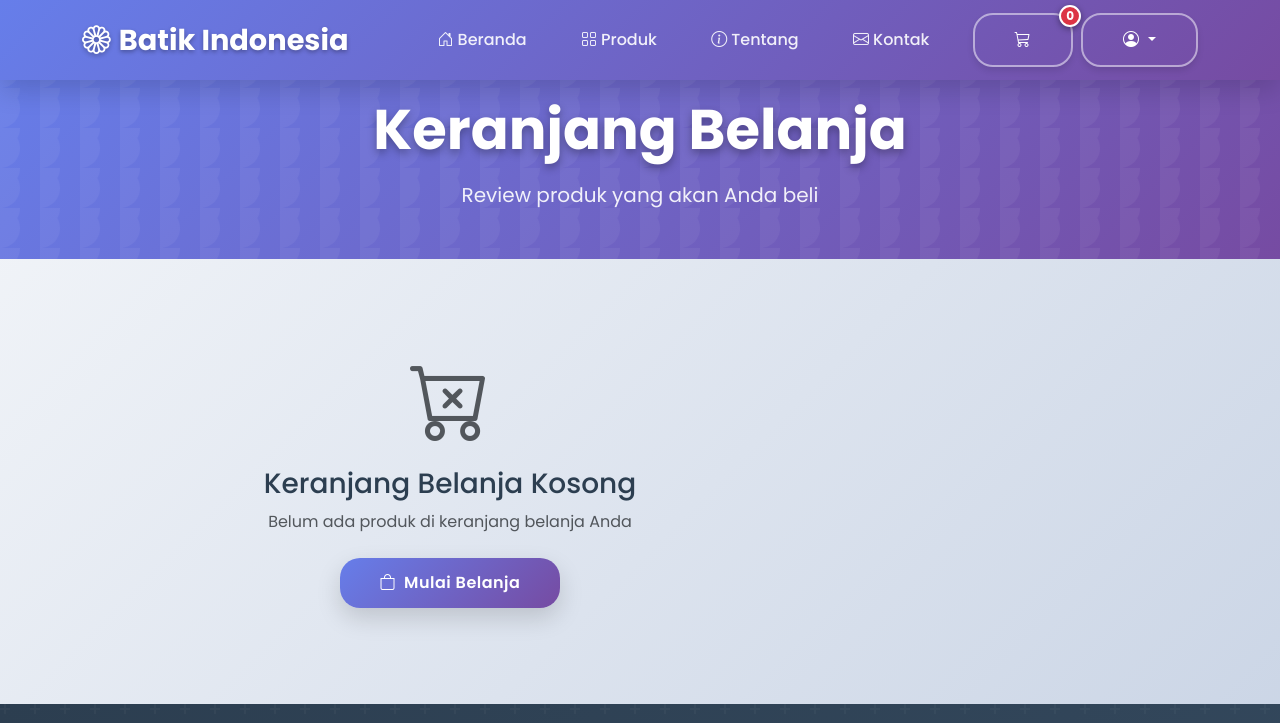
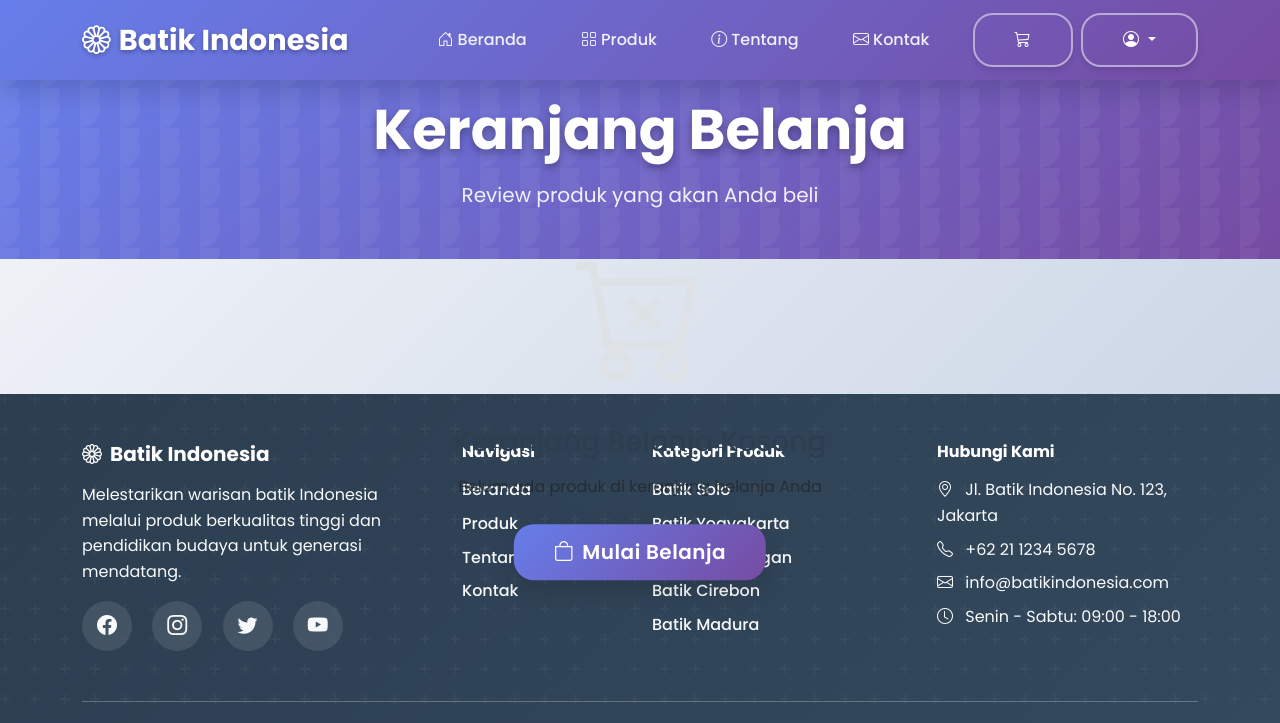
Before and after one commit to MISBAHULLL/Ecommerce-batik, a plain HTML site: page cart.html in a window 1280 px wide. Shown: the top 723 px of the page. Drawn offline with nearby package versions, Linux system fonts and the light colour scheme.

Commit message:
Memperbaiki layout

```diff
--- a/cart.html
+++ b/cart.html
@@ -22,22 +22,24 @@
     <main>
         <!-- Cart Content -->
         <section class="py-5">
-            <div class="container">
-                <div class="row">
+            <div class="container position-relative">
+                <!-- Empty Cart Message (Full Width) -->
+                <div id="emptyCart" class="position-fixed top-50 start-50 translate-middle" style="display: none; z-index: 1000;">
+                    <div class="text-center">
+                        <i class="bi bi-cart-x" style="font-size: 8rem; color: #dee2e6; margin-bottom: 2rem;"></i>
+                        <h3 class="mb-3">Keranjang Belanja Kosong</h3>
+                        <p class="text-muted mb-4">Belum ada produk di keranjang belanja Anda</p>
+                        <a href="products.html" class="btn btn-primary btn-lg">
+                            <i class="bi bi-bag me-2"></i>Mulai Belanja
+                        </a>
+                    </div>
+                </div>
+
+                <div class="row" id="cartRow">
                     <!-- Cart Items -->
                     <div class="col-lg-8">
                         <div id="cartItems">
                             <!-- Item keranjang akan dimuat dari JavaScript -->
-                        </div>
-
-                        <!-- Empty Cart Message -->
-                        <div id="emptyCart" class="text-center py-5" style="display: none;">
-                            <i class="bi bi-cart-x display-1 text-muted"></i>
-                            <h3 class="mt-3">Keranjang Belanja Kosong</h3>
-                            <p class="text-muted mb-4">Belum ada produk di keranjang belanja Anda</p>
-                            <a href="products.html" class="btn btn-primary">
-                                <i class="bi bi-bag me-2"></i>Mulai Belanja
-                            </a>
                         </div>
                     </div>
 
@@ -106,15 +108,19 @@
             const emptyCart = document.getElementById('emptyCart');
             const cartSummary = document.getElementById('cartSummary');
 
+            const cartRow = document.getElementById('cartRow');
+
             if (cartItems.length === 0) {
                 cartContainer.innerHTML = '';
-                emptyCart.style.display = 'block';
+                emptyCart.style.display = 'flex';
                 cartSummary.style.display = 'none';
+                cartRow.style.display = 'none';
                 return;
             }
 
             emptyCart.style.display = 'none';
             cartSummary.style.display = 'block';
+            cartRow.style.display = 'flex';
 
             const itemsHTML = cartItems.map(item => `
                 <div class="card mb-3">
--- a/js/cart-simple.js
+++ b/js/cart-simple.js
@@ -19,7 +19,8 @@ class SimpleCart {
     saveCart(cart) {
         try {
             localStorage.setItem(this.cartKey, JSON.stringify(cart));
-            this.updateCartCount(); // Update tampilan counter
+            // Update tampilan counter langsung
+            this.updateCartCount();
         } catch (error) {
             console.error('Error saving cart:', error);
         }
@@ -93,11 +94,18 @@ class SimpleCart {
     // Update tampilan counter keranjang
     updateCartCount() {
         const totalItems = this.getTotalItems();
-        const cartCountElements = document.querySelectorAll('.cart-count');
+        const cartCountElements = document.querySelectorAll('.cart-count, #cartCount');
 
         cartCountElements.forEach(element => {
-            element.textContent = totalItems;
-            element.style.display = totalItems > 0 ? 'inline-block' : 'none';
+            if (totalItems > 0) {
+                element.textContent = totalItems;
+                element.style.display = 'inline-block';
+                element.style.visibility = 'visible';
+            } else {
+                element.style.display = 'none';
+                element.style.visibility = 'hidden';
+                element.textContent = '';
+            }
         });
     }
 
@@ -131,5 +139,20 @@ window.cart = new SimpleCart();
 
 // Update cart count saat halaman dimuat
 document.addEventListener('DOMContentLoaded', function() {
+    // Update cart count langsung
     window.cart.updateCartCount();
 });
+
+// Update cart count saat halaman menjadi visible (untuk handle tab switching)
+document.addEventListener('visibilitychange', function() {
+    if (!document.hidden && window.cart) {
+        window.cart.updateCartCount();
+    }
+});
+
+// Update cart count saat window focus (untuk handle window switching)
+window.addEventListener('focus', function() {
+    if (window.cart) {
+        window.cart.updateCartCount();
+    }
+});
--- a/js/components.js
+++ b/js/components.js
@@ -42,7 +42,7 @@ function createNavbar(activePage = '') {
                         <a href="cart.html" class="btn btn-outline-light">
                             <i class="bi bi-cart3"></i>
                         </a>
-                        <span class="cart-count" style="display: none;">0</span>
+                        <span class="cart-count position-absolute badge rounded-pill bg-danger" style="display: none; top: -8px; right: -8px; z-index: 1040;"></span>
                     </div>
                     <div class="dropdown">
                         <button class="btn btn-outline-light dropdown-toggle" type="button" data-bs-toggle="dropdown">
@@ -155,6 +155,11 @@ function loadComponents(activePage, headerTitle = '', headerSubtitle = '') {
     const navbarContainer = document.getElementById('navbar-container');
     if (navbarContainer) {
         navbarContainer.innerHTML = createNavbar(activePage);
+
+        // Update cart count langsung setelah navbar dimuat
+        if (window.cart) {
+            window.cart.updateCartCount();
+        }
     }
 
     // Load page header (kecuali untuk home page)
```
Also changed, not shown: products.html (+22 -15 lines), README-SIMPLE.md (deleted), README.md (deleted), 2 other files.
